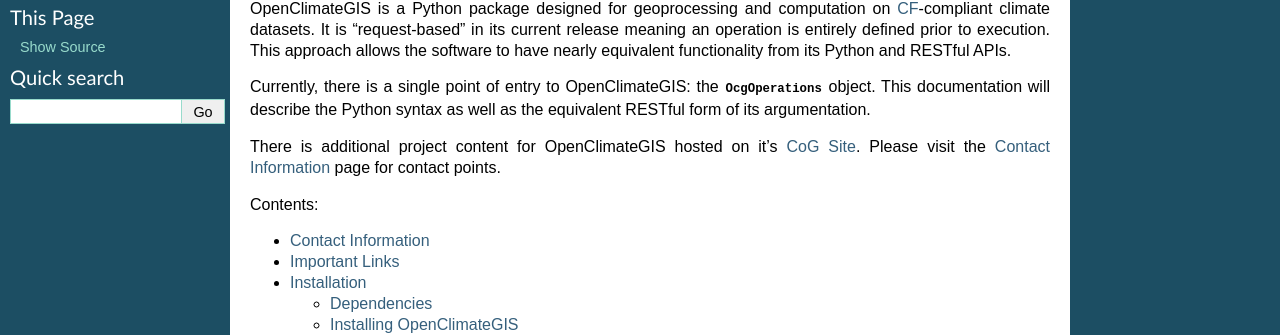
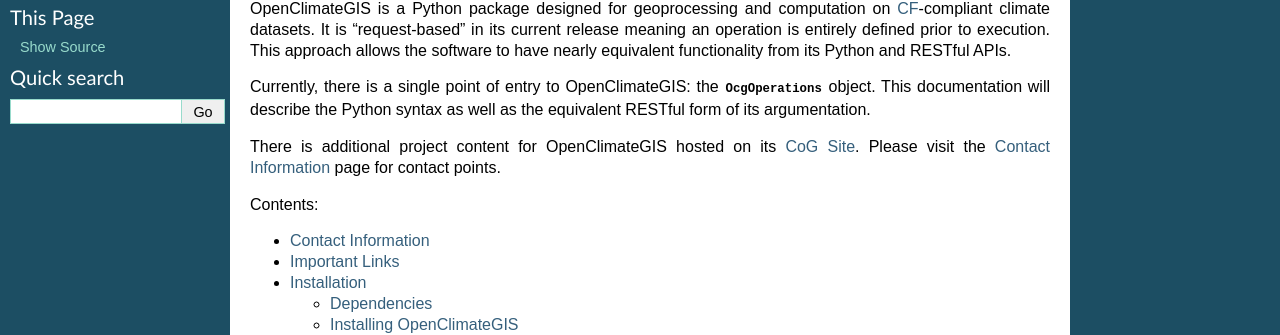
Before and after one commit to NCPP/ocgis, a Sphinx documentation site: the page built from doc/index.rst, in a window 1280 px wide. Shown: the part 93-428 px from the top of the page. Built offline with Sphinx 7.4.7, drawn with Linux system fonts in a browser that asks for light colours; formulas are drawn with MathJax 3.

Commit message:
doc changes

```diff
--- a/doc/contact.rst
+++ b/doc/contact.rst
@@ -3,7 +3,7 @@
 Contact Information
 ===================
 
-.. note:: If this is the first time sending emails to these lists you will receive a bounce message. Do not worry, your email will be recieved.
+.. note:: If this is the first time sending emails to these lists you will receive a bounce message. Do not worry, your email will be received.
 
 Support/Questions: <ocgis_support@list.woc.noaa.gov>
 
--- a/doc/index.rst
+++ b/doc/index.rst
@@ -10,7 +10,7 @@
 
 Currently, there is a single point of entry to OpenClimateGIS: the :class:`~ocgis.OcgOperations` object. This documentation will describe the Python syntax as well as the equivalent RESTful form of its argumentation.
 
-There is additional project content for OpenClimateGIS hosted on it's `CoG Site`_. Please visit the :ref:`contact_information` page for contact points.
+There is additional project content for OpenClimateGIS hosted on its `CoG Site`_. Please visit the :ref:`contact_information` page for contact points.
 
 .. _CF: http://cf-pcmdi.llnl.gov/
 .. _CoG Site: http://www.earthsystemcog.org/projects/openclimategis/
```
